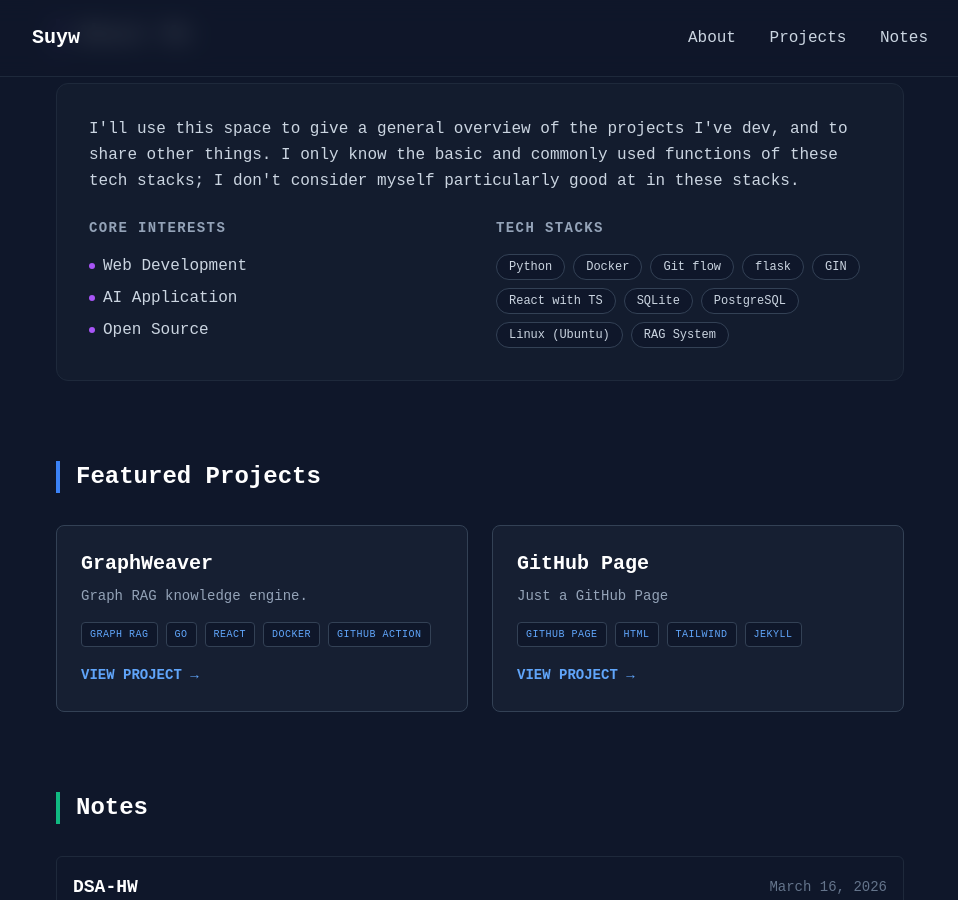
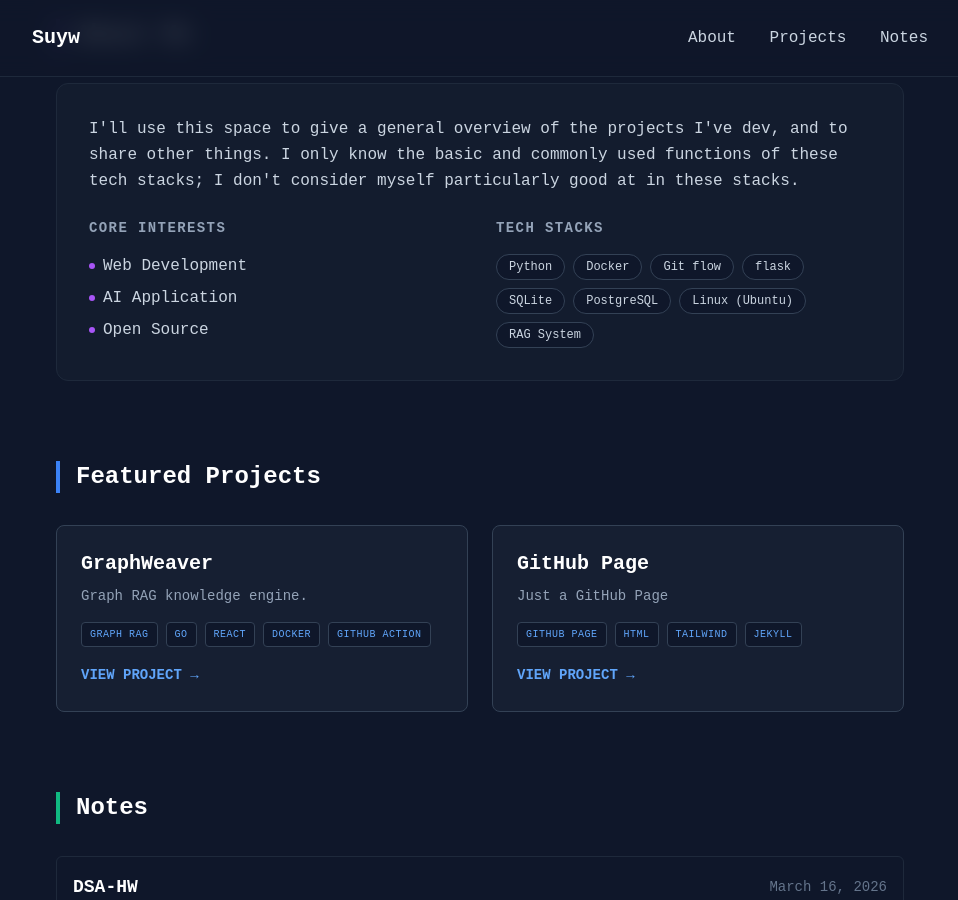
Before and after one commit to Suyw-0123/Suyw-0123.github.io, a Jekyll site: the page built from index.html, in a window 1280 px wide and 900 px high, scrolled down 395 px. Shown: the whole window, without its empty margins (160-1118 px from the left). Built offline with Jekyll 4.4.1, drawn with Linux system fonts in a browser that asks for light colours; nearby versions of some CDN libraries.

Commit message:
html commit

```diff
--- a/index.html
+++ b/index.html
@@ -44,8 +44,6 @@ title: Home
                     <span class="px-3 py-1 bg-slate-900 border border-slate-700 rounded-full text-xs text-slate-300">Docker</span>
                     <span class="px-3 py-1 bg-slate-900 border border-slate-700 rounded-full text-xs text-slate-300">Git flow</span>
                     <span class="px-3 py-1 bg-slate-900 border border-slate-700 rounded-full text-xs text-slate-300">flask</span>
-                    <span class="px-3 py-1 bg-slate-900 border border-slate-700 rounded-full text-xs text-slate-300">GIN</span>
-                    <span class="px-3 py-1 bg-slate-900 border border-slate-700 rounded-full text-xs text-slate-300">React with TS</span>
                     <span class="px-3 py-1 bg-slate-900 border border-slate-700 rounded-full text-xs text-slate-300">SQLite</span>
                     <span class="px-3 py-1 bg-slate-900 border border-slate-700 rounded-full text-xs text-slate-300">PostgreSQL</span>
                     <span class="px-3 py-1 bg-slate-900 border border-slate-700 rounded-full text-xs text-slate-300">Linux (Ubuntu)</span>
```
